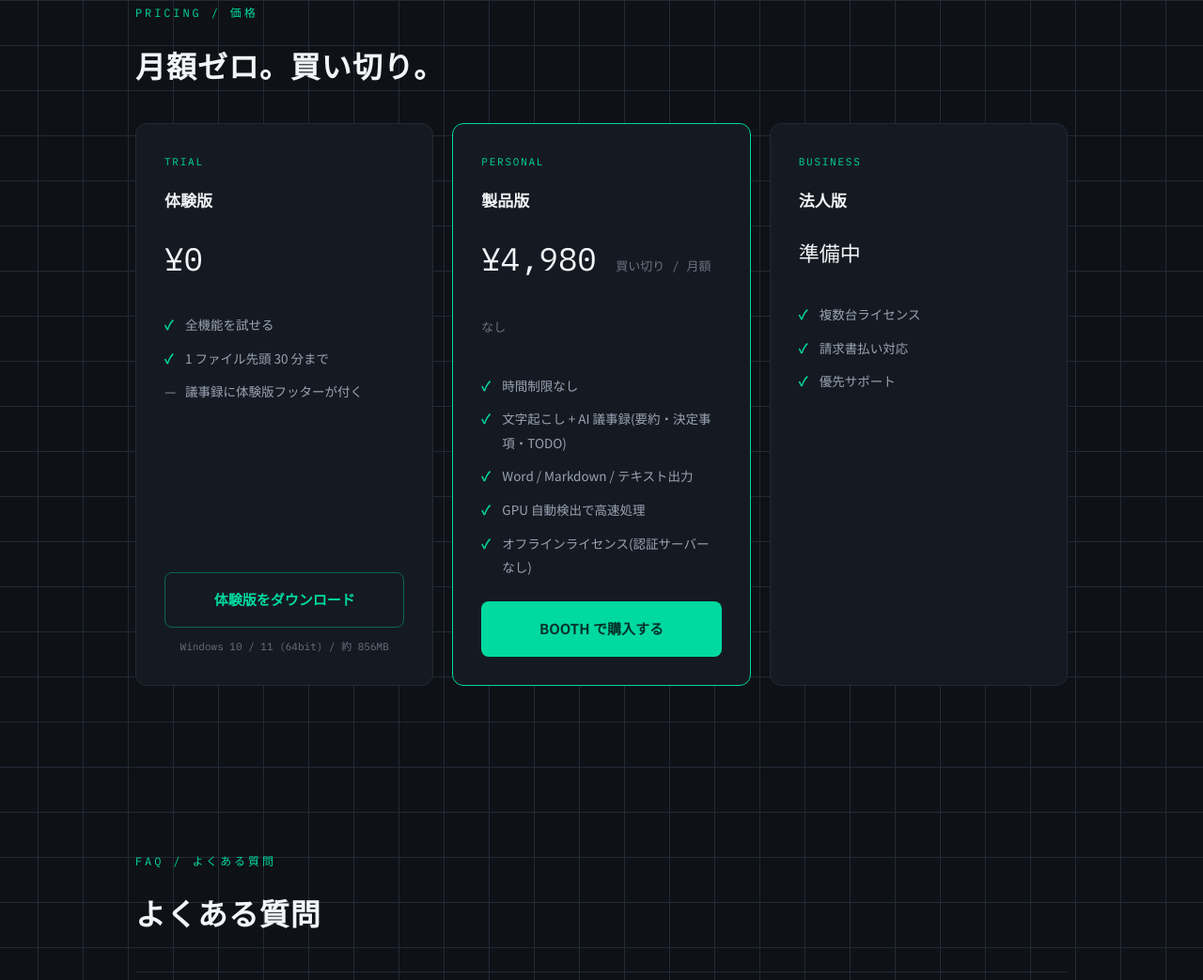
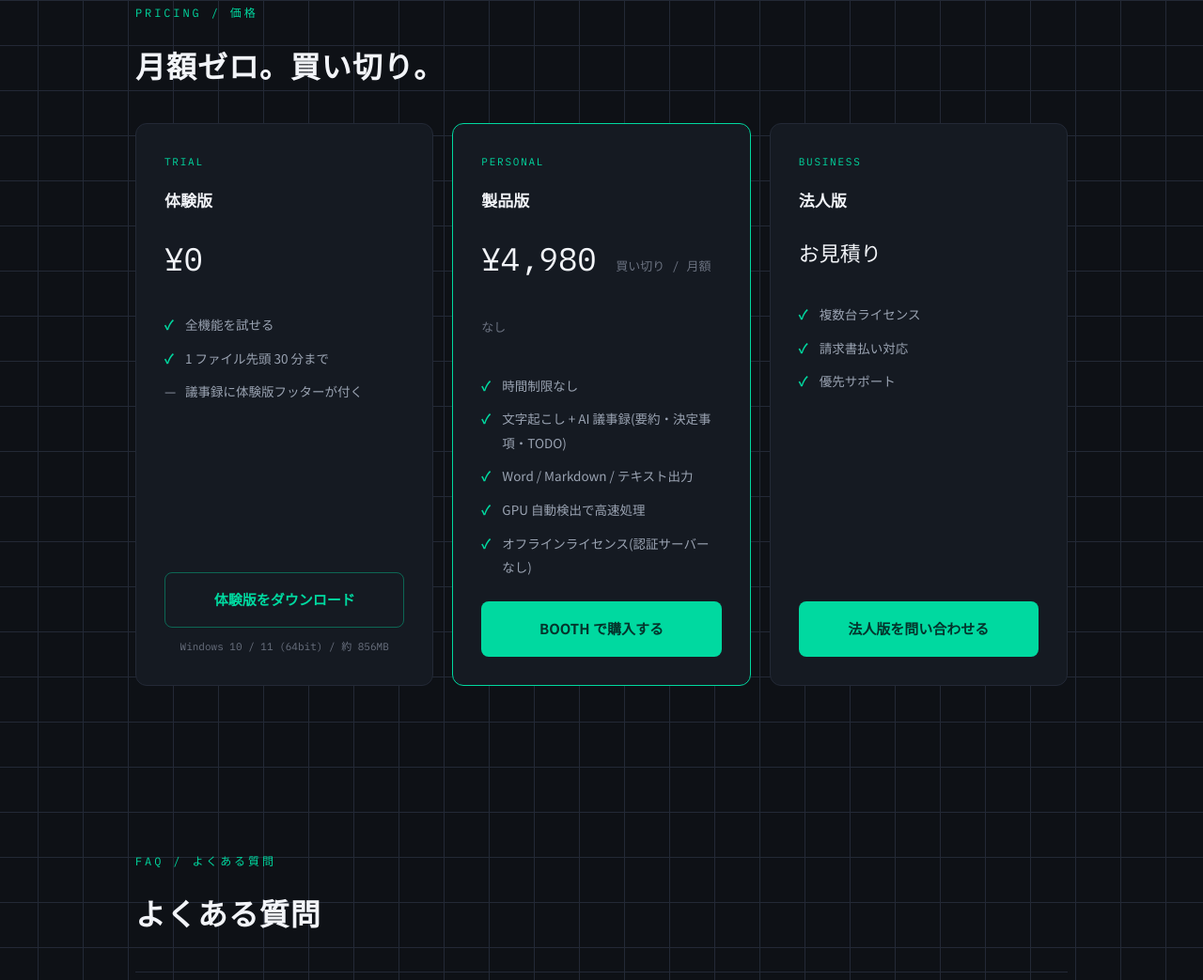
Before and after one commit to tokiyoshi0410-wq/mimiutsushi-lp, a plain HTML site: page index.html in a window 1280 px wide. Shown: the part 5424-6467 px from the top of the page at 94% size. Drawn offline with Linux system fonts and the light colour scheme.

Commit message:
法人版の問い合わせ導線を追加する
法人向けにXで告知したが、法人版が「準備中」表示のみで
問い合わせ先が無く、反応を受け取る場所が無かったため。

```diff
--- a/index.html
+++ b/index.html
@@ -304,12 +304,13 @@ footer.site .row{display:flex;justify-content:space-between;flex-wrap:wrap;gap:1
       <div class="plan">
         <div class="badge">BUSINESS</div>
         <div class="name">法人版</div>
-        <div class="amount" style="font-size:22px;padding:6px 0">準備中</div>
+        <div class="amount" style="font-size:22px;padding:6px 0">お見積り</div>
         <ul>
           <li>複数台ライセンス</li>
           <li>請求書払い対応</li>
           <li>優先サポート</li>
         </ul>
+        <a class="btn" href="mailto:tokiyoshi.0410@gmail.com?subject=%E3%83%9F%E3%83%9F%E3%82%A6%E3%83%84%E3%82%B7%20%E6%B3%95%E4%BA%BA%E7%89%88%E3%81%AE%E3%81%8A%E5%95%8F%E3%81%84%E5%90%88%E3%82%8F%E3%81%9B&amp;body=%E5%B0%8E%E5%85%A5%E5%8F%B0%E6%95%B0%EF%BC%9A%0A%E3%81%94%E6%89%80%E5%B1%9E%EF%BC%9A%0A%E3%81%94%E8%B3%AA%E5%95%8F%E3%83%BB%E3%81%94%E8%A6%81%E6%9C%9B%EF%BC%9A%0A" style="margin-top:18px;display:block;text-align:center;box-sizing:border-box">法人版を問い合わせる</a>
       </div>
     </div>
   </section>
```
